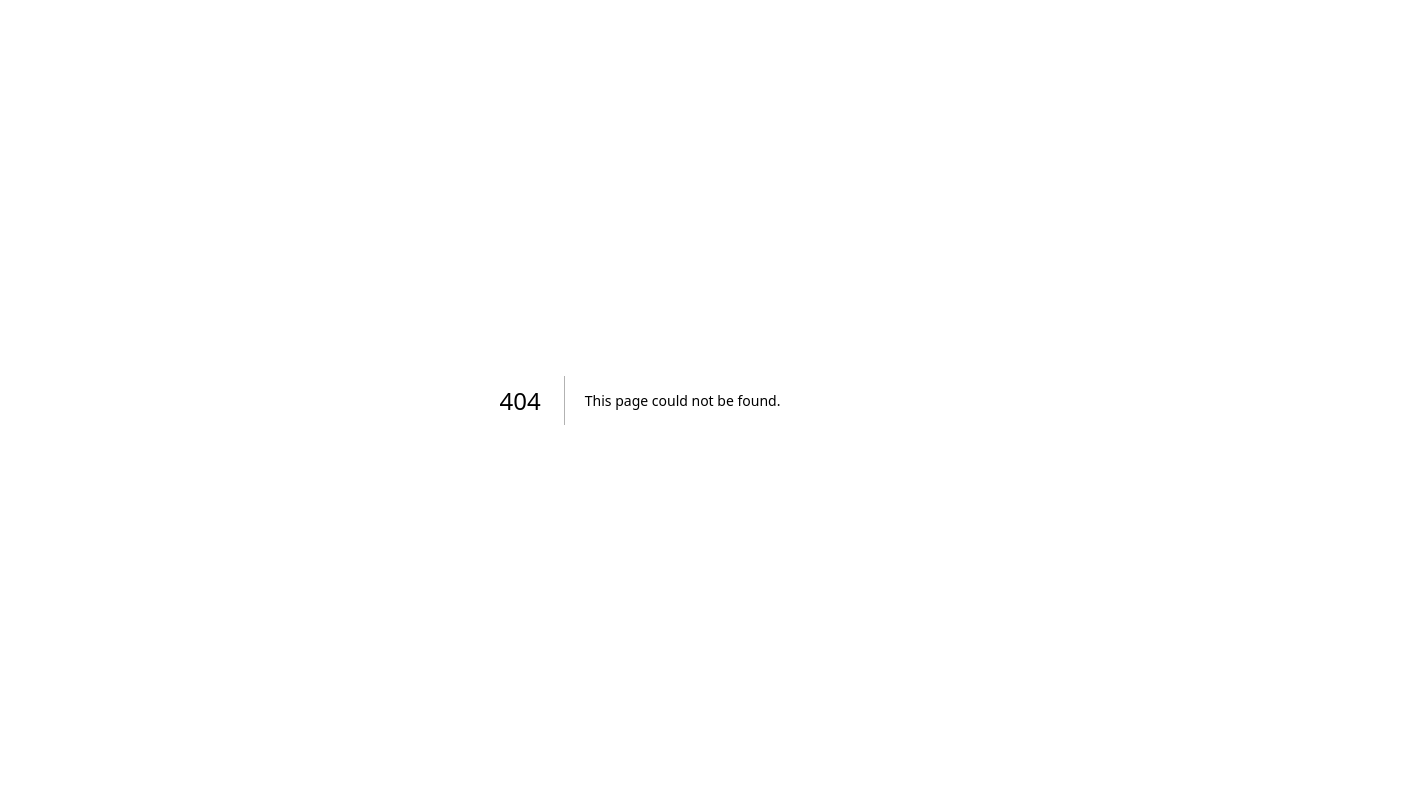
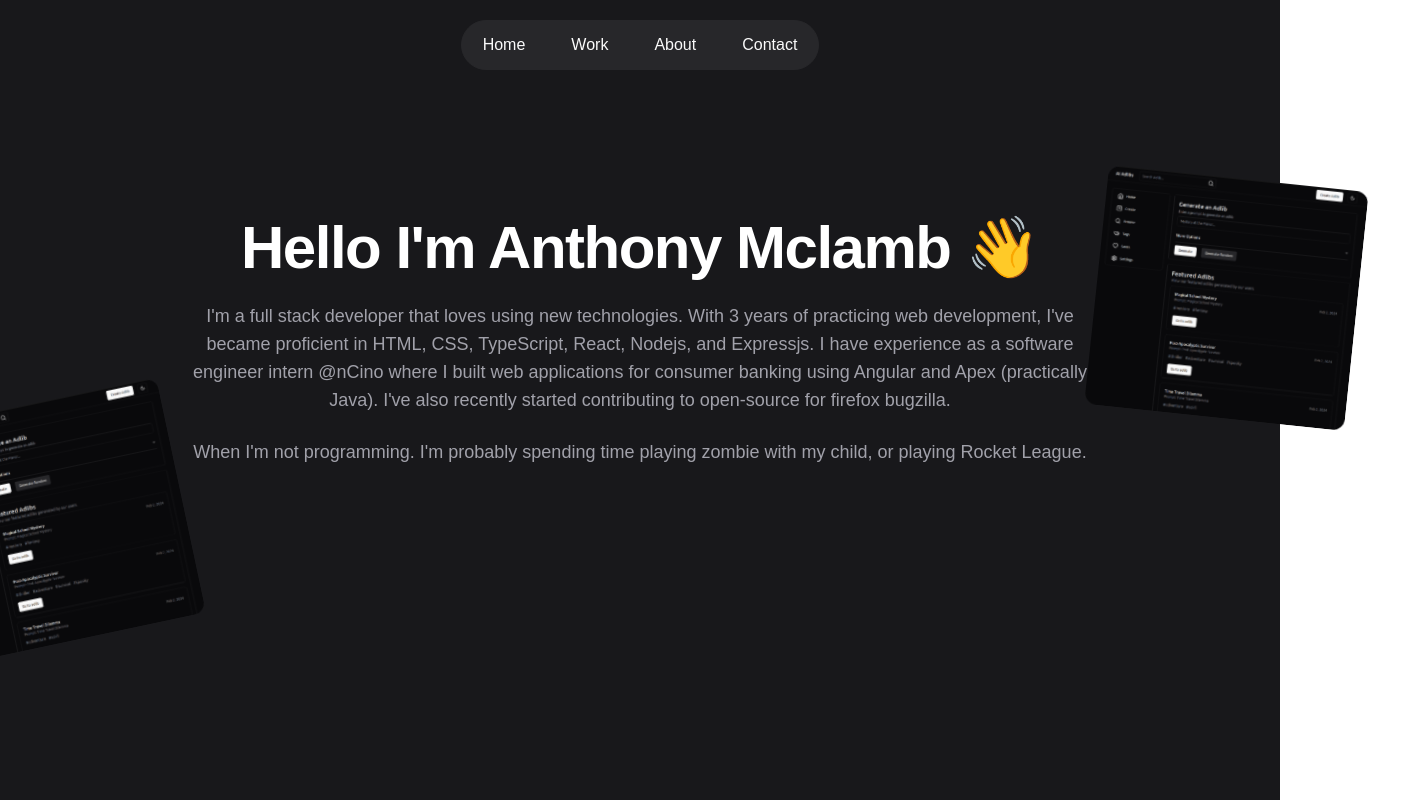
Before and after one commit to admclamb/portfolio, a Next.js app: page /about in a window 1280 px wide. Before the commit this address had no page. Shown: the top 800 px of the page, 1410 px wide, since content can reach past the window. Built offline with nearby package versions, Linux system fonts and the light colour scheme.

Commit message:
setting up about me

```diff
--- /dev/null
+++ b/src/app/about/page.tsx
@@ -0,0 +1,12 @@
+import AboutHero from "@/components/about/about-hero/about-hero";
+import Layout from "@/components/layout/layout";
+import Navbar from "@/components/layout/navbar/navbar";
+
+export default function About() {
+  return (
+    <Layout>
+      <Navbar />
+      <AboutHero />
+    </Layout>
+  );
+}
--- /dev/null
+++ b/src/components/about/about-hero/about-hero.tsx
@@ -0,0 +1,66 @@
+"use client";
+
+import { CardContainer } from "@/components/ui/3d-card";
+import { Button, buttonVariants } from "@/components/ui/button";
+import { cn } from "@/lib/utils";
+import { motion } from "framer-motion";
+import { Search } from "lucide-react";
+import Image from "next/image";
+import Link from "next/link";
+import React from "react";
+
+const AboutHero = () => {
+  return (
+    <div className="flex flex-col items-center justify-center">
+      <motion.div
+        initial={{ opacity: 0.0, y: 40 }}
+        whileInView={{ opacity: 1, y: 0 }}
+        transition={{
+          delay: 0.3,
+          duration: 0.8,
+          ease: "easeInOut",
+        }}
+        className="relative flex flex-col gap-4 px-4 text-white"
+      >
+        <div className="relative max-w-4xl pt-20 sm:pt-24 lg:pt-32 flex flex-col">
+          <h1 className="font-extrabold text-4xl sm:text-5xl lg:text-6xl tracking-tight text-center">
+            Hello I&apos;m Anthony Mclamb 👋
+          </h1>
+          <p className="text-center text-muted-foreground mt-6 text-lg">
+            I&apos;m a full stack developer that loves using new technologies.
+            With 3 years of practicing web development, I&apos;ve became
+            proficient in HTML, CSS, TypeScript, React, Nodejs, and Expressjs. I
+            have experience as a software engineer intern @nCino where I built
+            web applications for consumer banking using Angular and Apex
+            (practically Java). I&apos;ve also recently started contributing to
+            open-source for firefox bugzilla.
+          </p>
+          <p className="text-center text-muted-foreground mt-6 text-lg">
+            When I&apos;m not programming. I&apos;m probably spending time
+            playing zombie with my child, or playing Rocket League.
+          </p>
+        </div>
+        <CardContainer className="inter-var absolute -left-[30%] -rotate-12 bottom-0">
+          <Image
+            src="/projects/aiadlib-preview.png"
+            height="1000"
+            width="1000"
+            className="h-60 w-full object-cover rounded-xl group-hover/card:shadow-xl"
+            alt="thumbnail"
+          />
+        </CardContainer>
+        <CardContainer className="inter-var absolute -right-[30%] -top-[550%] rotate-6 bottom-0">
+          <Image
+            src="/projects/aiadlib-preview.png"
+            height="1000"
+            width="1000"
+            className="h-60 w-full object-cover rounded-xl group-hover/card:shadow-xl"
+            alt="thumbnail"
+          />
+        </CardContainer>
+      </motion.div>
+    </div>
+  );
+};
+
+export default AboutHero;
--- a/src/components/layout/layout.tsx
+++ b/src/components/layout/layout.tsx
@@ -1,9 +1,8 @@
 import React, { ReactNode } from "react";
 import Footer from "./footer/footer";
-import Navbar from "./navbar/navbar";
 
 type Props = {
-  children: ReactNode;
+  children?: ReactNode;
 };
 
 const Layout = ({ children }: Props) => {
--- /dev/null
+++ b/src/components/ui/3d-card.tsx
@@ -0,0 +1,155 @@
+"use client";
+
+import { cn } from "@/lib/utils";
+import Image from "next/image";
+import React, {
+  createContext,
+  useState,
+  useContext,
+  useRef,
+  useEffect,
+} from "react";
+
+const MouseEnterContext = createContext<
+  [boolean, React.Dispatch<React.SetStateAction<boolean>>] | undefined
+>(undefined);
+
+export const CardContainer = ({
+  children,
+  className,
+  containerClassName,
+}: {
+  children?: React.ReactNode;
+  className?: string;
+  containerClassName?: string;
+}) => {
+  const containerRef = useRef<HTMLDivElement>(null);
+  const [isMouseEntered, setIsMouseEntered] = useState(false);
+
+  const handleMouseMove = (e: React.MouseEvent<HTMLDivElement>) => {
+    if (!containerRef.current) return;
+    const { left, top, width, height } =
+      containerRef.current.getBoundingClientRect();
+    const x = (e.clientX - left - width / 2) / 25;
+    const y = (e.clientY - top - height / 2) / 25;
+    containerRef.current.style.transform = `rotateY(${x}deg) rotateX(${y}deg)`;
+  };
+
+  const handleMouseEnter = (e: React.MouseEvent<HTMLDivElement>) => {
+    setIsMouseEntered(true);
+    if (!containerRef.current) return;
+  };
+
+  const handleMouseLeave = (e: React.MouseEvent<HTMLDivElement>) => {
+    if (!containerRef.current) return;
+    setIsMouseEntered(false);
+    containerRef.current.style.transform = `rotateY(0deg) rotateX(0deg)`;
+  };
+  return (
+    <MouseEnterContext.Provider value={[isMouseEntered, setIsMouseEntered]}>
+      <div
+        className={cn(
+          "py-20 flex items-center justify-center",
+          containerClassName
+        )}
+        style={{
+          perspective: "1000px",
+        }}
+      >
+        <div
+          ref={containerRef}
+          onMouseEnter={handleMouseEnter}
+          onMouseMove={handleMouseMove}
+          onMouseLeave={handleMouseLeave}
+          className={cn(
+            "flex items-center justify-center relative transition-all duration-200 ease-linear",
+            className
+          )}
+          style={{
+            transformStyle: "preserve-3d",
+          }}
+        >
+          {children}
+        </div>
+      </div>
+    </MouseEnterContext.Provider>
+  );
+};
+
+export const CardBody = ({
+  children,
+  className,
+}: {
+  children: React.ReactNode;
+  className?: string;
+}) => {
+  return (
+    <div
+      className={cn(
+        "h-96 w-96 [transform-style:preserve-3d]  [&>*]:[transform-style:preserve-3d]",
+        className
+      )}
+    >
+      {children}
+    </div>
+  );
+};
+
+export const CardItem = ({
+  as: Tag = "div",
+  children,
+  className,
+  translateX = 0,
+  translateY = 0,
+  translateZ = 0,
+  rotateX = 0,
+  rotateY = 0,
+  rotateZ = 0,
+  ...rest
+}: {
+  as?: React.ElementType;
+  children: React.ReactNode;
+  className?: string;
+  translateX?: number | string;
+  translateY?: number | string;
+  translateZ?: number | string;
+  rotateX?: number | string;
+  rotateY?: number | string;
+  rotateZ?: number | string;
+  [key: string]: any;
+}) => {
+  const ref = useRef<HTMLDivElement>(null);
+  const [isMouseEntered] = useMouseEnter();
+
+  useEffect(() => {
+    handleAnimations();
+  }, [isMouseEntered]);
+
+  const handleAnimations = () => {
+    if (!ref.current) return;
+    if (isMouseEntered) {
+      ref.current.style.transform = `translateX(${translateX}px) translateY(${translateY}px) translateZ(${translateZ}px) rotateX(${rotateX}deg) rotateY(${rotateY}deg) rotateZ(${rotateZ}deg)`;
+    } else {
+      ref.current.style.transform = `translateX(0px) translateY(0px) translateZ(0px) rotateX(0deg) rotateY(0deg) rotateZ(0deg)`;
+    }
+  };
+
+  return (
+    <Tag
+      ref={ref}
+      className={cn("w-fit transition duration-200 ease-linear", className)}
+      {...rest}
+    >
+      {children}
+    </Tag>
+  );
+};
+
+// Create a hook to use the context
+export const useMouseEnter = () => {
+  const context = useContext(MouseEnterContext);
+  if (context === undefined) {
+    throw new Error("useMouseEnter must be used within a MouseEnterProvider");
+  }
+  return context;
+};
```
